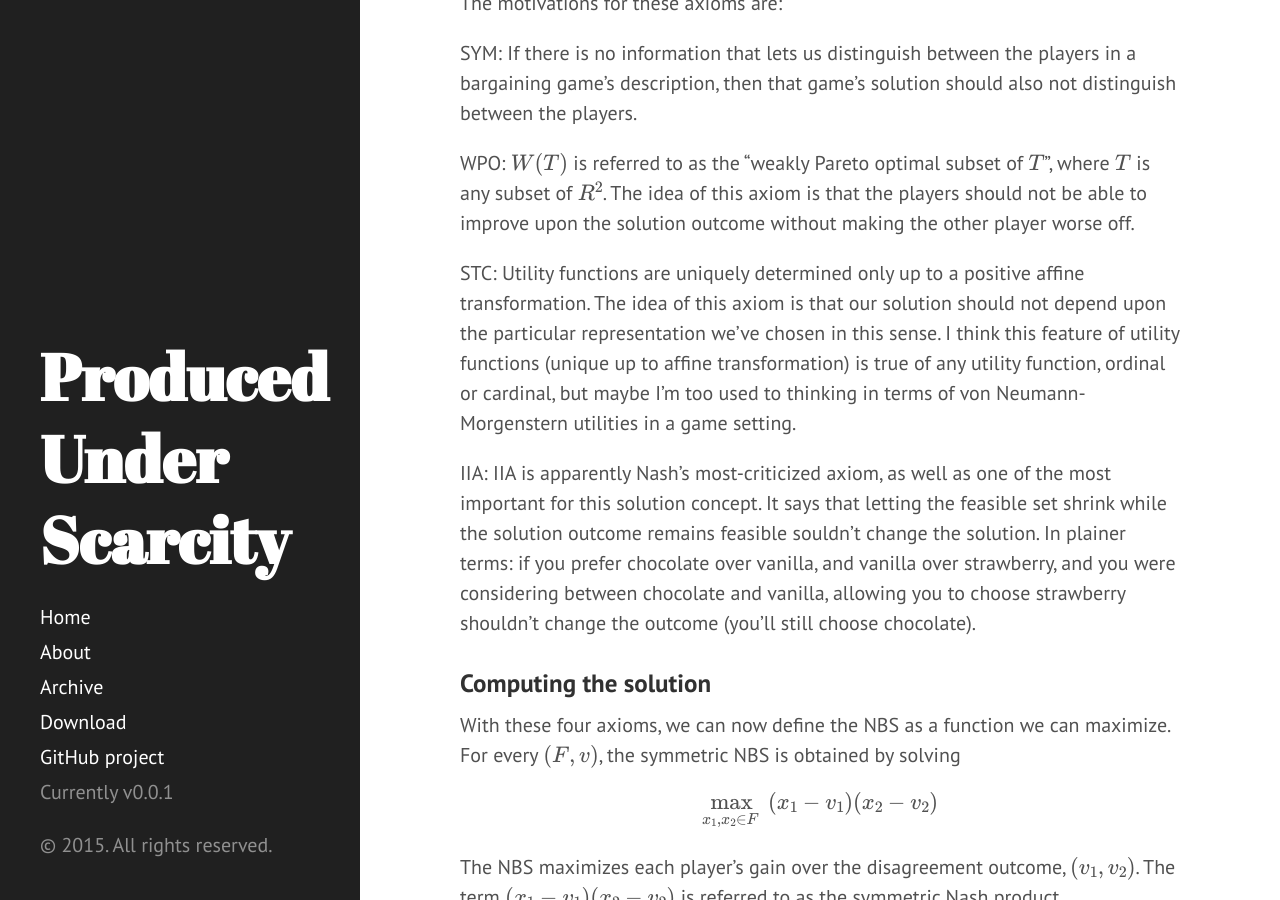
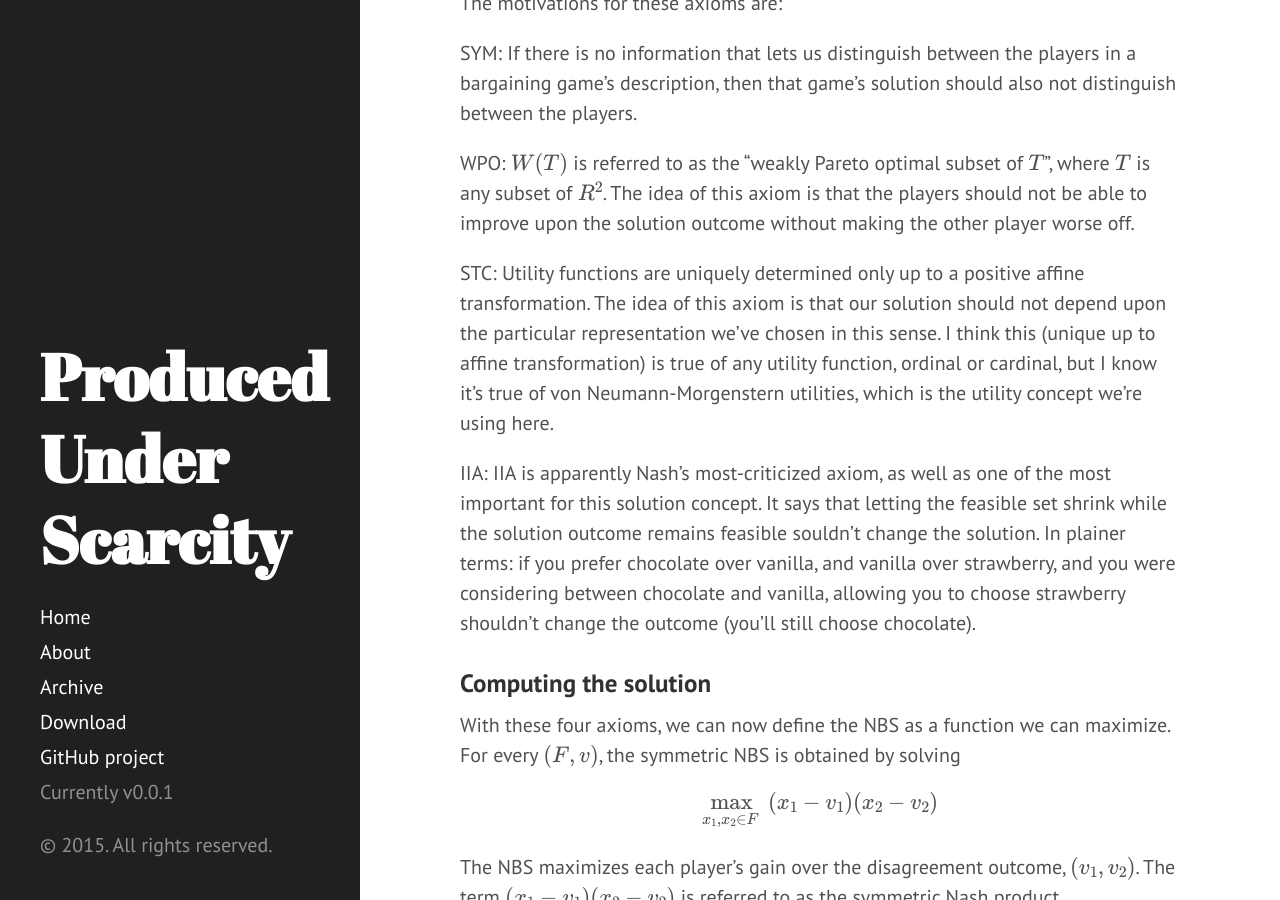
Before and after one commit to akhilrao/akhilrao.github.io, a Jekyll site: the page built from _posts/2015-11-01-nash-bargaining-example.md, in a window 1280 px wide and 900 px high, scrolled down 1413 px. Built offline with Jekyll 4.4.1, drawn with Linux system fonts in a browser that asks for light colours; Markdown is read by kramdown in place of the engine named in the settings; formulas are drawn with MathJax 3.

Commit message:
fixed typos

```diff
--- a/_posts/2015-11-01-nash-bargaining-example.md
+++ b/_posts/2015-11-01-nash-bargaining-example.md
@@ -36,7 +36,7 @@ SYM: If there is no information that lets us distinguish between the players in
 
 WPO: \\(W(T) \\) is referred to as the "weakly Pareto optimal subset of \\(T\\)", where \\(T\\) is any subset of \\( R^2\\). The idea of this axiom is that the players should not be able to improve upon the solution outcome without making the other player worse off.
 
-STC: Utility functions are uniquely determined only up to a positive affine transformation. The idea of this axiom is that our solution should not depend upon the particular representation we've chosen in this sense. I think this feature of utility functions (unique up to affine transformation) is true of any utility function, ordinal or cardinal, but maybe I'm too used to thinking in terms of von Neumann-Morgenstern utilities in a game setting.
+STC: Utility functions are uniquely determined only up to a positive affine transformation. The idea of this axiom is that our solution should not depend upon the particular representation we've chosen in this sense. I think this (unique up to affine transformation) is true of any utility function, ordinal or cardinal, but I know it's true of von Neumann-Morgenstern utilities, which is the utility concept we're using here.
 
 IIA: IIA is apparently Nash's most-criticized axiom, as well as one of the most important for this solution concept. It says that letting the feasible set shrink while the solution outcome remains feasible souldn't change the solution. In plainer terms: if you prefer chocolate over vanilla, and vanilla over strawberry, and you were considering between chocolate and vanilla, allowing you to choose strawberry shouldn't change the outcome (you'll still choose chocolate).
 
```
Also changed, not shown: 1 other file.
